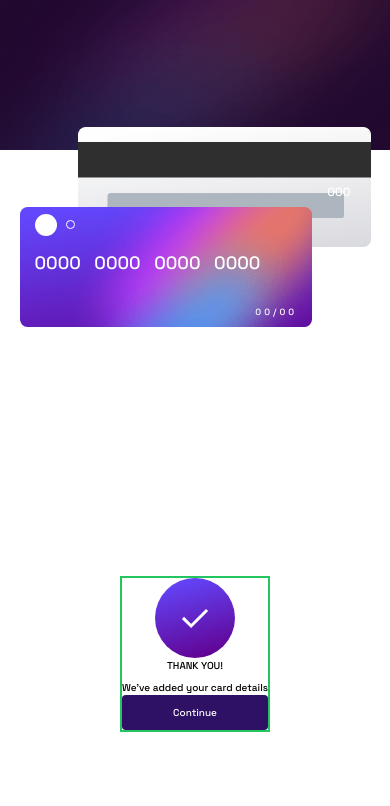
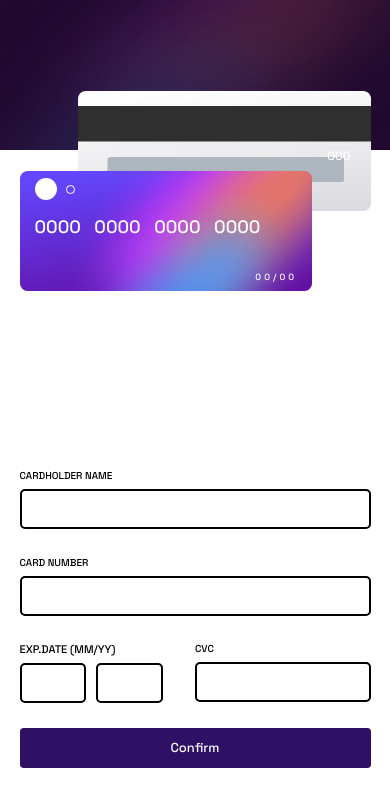
Before and after one commit to SouhailM07/interactive-card-details-form, a React (Vite) app: page / in a window 390 px wide. Shown: the top 806 px of the page. Built offline with nearby package versions, Linux system fonts and the light colour scheme.

Commit message:
projcet changes: 1-> [CompleteState] component is now / mbl RESPONSIVE / . 2-> [CardInfo] component : fixing sizes glitchs .

```diff
--- a/src/components/CardInfo/CardInfo.tsx
+++ b/src/components/CardInfo/CardInfo.tsx
@@ -45,7 +45,7 @@ export default function CardInfo() {
         <form
           action=""
           onSubmit={handleSubmit(submitData)}
-          className="flex flex-col justify-between  lg:h-[32rem]"
+          className="flex flex-col justify-between  lg:h-[32rem] md:h-[42vw] mbl:h-[30rem]"
         >
           {/* i1 */}
           <div className="inputContainer">
@@ -83,13 +83,13 @@ export default function CardInfo() {
                 <input
                   type="number"
                   {...register("mm", { valueAsNumber: true })}
-                  className="md:w-[6.8vw] mr-[1rem] xs:w-[5rem] mbl:w-[35%]"
+                  className="md:w-[6.8vw] mr-[1rem] xs:w-[5rem] mbl:w-[38%]"
                   onChange={(e) => dispatch(addMM(e.target.value))}
                 />
                 <input
                   type="number"
                   {...register("yy", { valueAsNumber: true })}
-                  className="md:w-[6.8vw] xs:w-[5rem] mbl:w-[35%]"
+                  className="md:w-[6.8vw] xs:w-[5rem] mbl:w-[38%]"
                   onChange={(e) => dispatch(addYY(e.target.value))}
                 />
               </div>
--- a/src/components/CardInfo/cardInfo.css
+++ b/src/components/CardInfo/cardInfo.css
@@ -7,8 +7,8 @@
     @apply mb-[0.6rem];
   }
   input {
-    @apply focus:border-violet-950 py-[0.7rem] border-black rounded-lg border-2 outline-none mb-[1rem]  pl-[2rem];
-    @apply lg:h-[4rem] md:h-[5vw] lg:text-[1.5rem] md:text-[1.7vw];
+    @apply focus:border-violet-950 py-[0.7rem] border-black rounded-lg border-2 outline-none mb-[1rem] !pl-[2rem];
+    @apply lg:h-[4rem] md:h-[5vw] mbl:h-[4rem] lg:!text-[1.5rem] md:!text-[1.7vw] mbl:!text-[1.4rem];
   }
   input ~ span {
     @apply text-red-500;
--- a/src/components/CompleteState/completestate.css
+++ b/src/components/CompleteState/completestate.css
@@ -4,23 +4,22 @@
 
 #CompleteState {
   @apply flex flex-col  justify-between items-center;
-  @apply lg:h-[23rem] lg:w-[30rem] md:w-[35vw] md:h-[27vw];
-  @apply border-2 border-green-500;
+  @apply lg:h-[23rem] lg:w-[30rem] md:w-[35vw] md:h-[27vw] mbl:w-[90vw] mbl:h-[20rem];
 }
 
 #CompleteState-middle {
   @apply flex flex-col items-center space-y-3;
 }
 #CompleteState img {
-  @apply lg:h-auto md:h-[8vw];
+  @apply lg:h-auto md:h-[8vw] mbl:h-[5rem];
 }
 
 #CompleteState h1 {
-  @apply lg:text-[2rem] md:text-[2vw];
+  @apply lg:text-[2rem] md:text-[2vw] mbl:text-[2rem];
 }
 
 #CompleteState p {
-  @apply lg:text-[1.2rem] md:text-[1.5vw];
+  @apply lg:text-[1.2rem] md:text-[1.5vw]  mbl:text-[1.5rem];
 }
 
 #CompleteState button {
--- a/src/components/Container/Container.tsx
+++ b/src/components/Container/Container.tsx
@@ -10,12 +10,12 @@ export default function Container() {
         id="container"
         className="h-screen flex md:flex-row mbl:flex-col items-center justify-around md:px-[4rem]"
       >
-        <div id="container-cardsContainer" className="">
+        <div id="container-cardsContainer">
           <FrontCard />
           <BackCard />
         </div>
-        {/* <CardInfo /> */}
-        <CompleteState />
+        <CardInfo />
+        {/* <CompleteState /> */}
       </div>
     </>
   );
```
